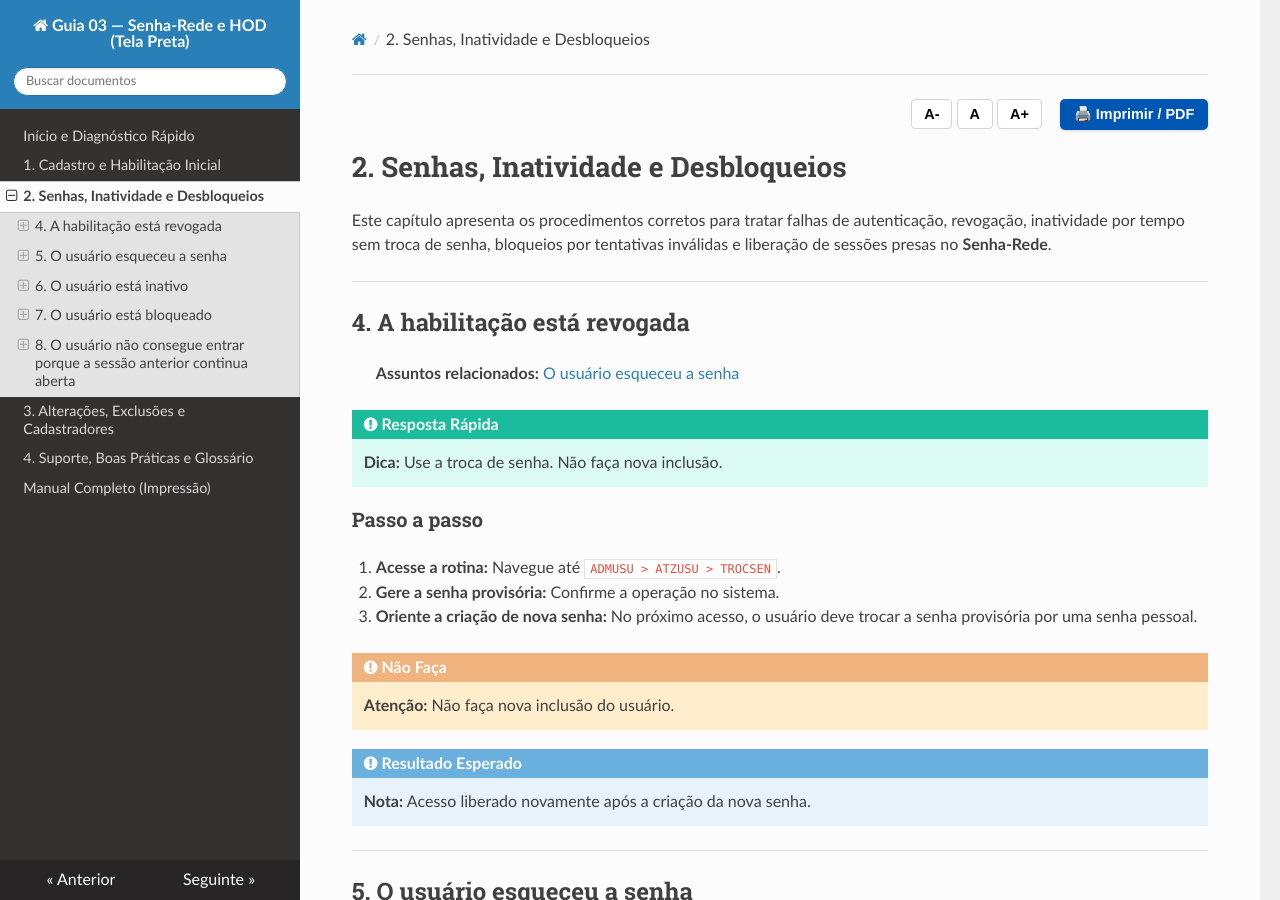
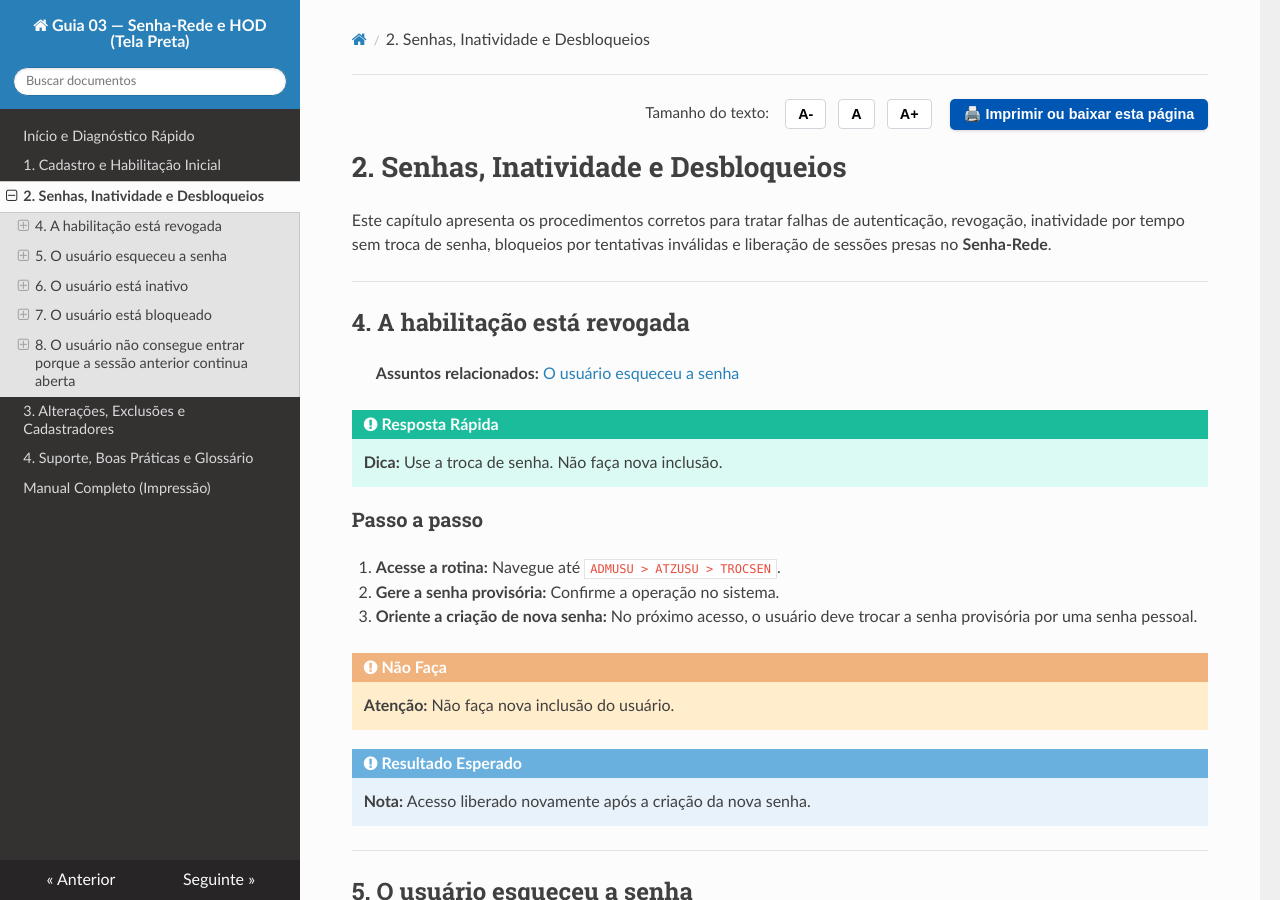
Before and after one commit to siqueiraazevedo2013-cloud/Tutorial-Guia-03-Senha-Rede-HOD, an MkDocs documentation site: the page built from docs/02-senhas-e-desbloqueios.md, in a window 1280 px wide and 900 px high. Built offline with MkDocs 1.6.1, drawn with Linux system fonts in a browser that asks for light colours; nearby versions of some CDN libraries.

Commit message:
Revise accessibility toolbar in documentation
Updated accessibility toolbar buttons for improved functionality and clarity.

```diff
--- a/docs/02-senhas-e-desbloqueios.md
+++ b/docs/02-senhas-e-desbloqueios.md
@@ -1,12 +1,9 @@
 <div class="toolbar-acessibilidade">
-  <div>
-    <button class="btn-acessibilidade" onclick="alterarFonte('diminuir')" title="Diminuir fonte">A-</button>
-    <button class="btn-acessibilidade" onclick="alterarFonte('resetar')" title="Tamanho padrão">A</button>
-    <button class="btn-acessibilidade" onclick="alterarFonte('aumentar')" title="Aumentar fonte">A+</button>
-  </div>
-  <div>
-    <button class="btn-acessibilidade btn-imprimir" onclick="window.print()" title="Imprimir ou Salvar PDF">🖨️ Imprimir / PDF</button>
-  </div>
+  <span class="toolbar-label">Tamanho do texto:</span>
+  <button class="btn-acessibilidade" onclick="alterarFonte('diminuir')" title="Diminuir fonte">A-</button>
+  <button class="btn-acessibilidade" onclick="alterarFonte('resetar')" title="Tamanho padrão">A</button>
+  <button class="btn-acessibilidade" onclick="alterarFonte('aumentar')" title="Aumentar fonte">A+</button>
+  <button class="btn-acessibilidade btn-imprimir" onclick="window.print()" title="Imprimir ou baixar esta página">🖨️ Imprimir ou baixar esta página</button>
 </div>
 
 # 2. Senhas, Inatividade e Desbloqueios
```
